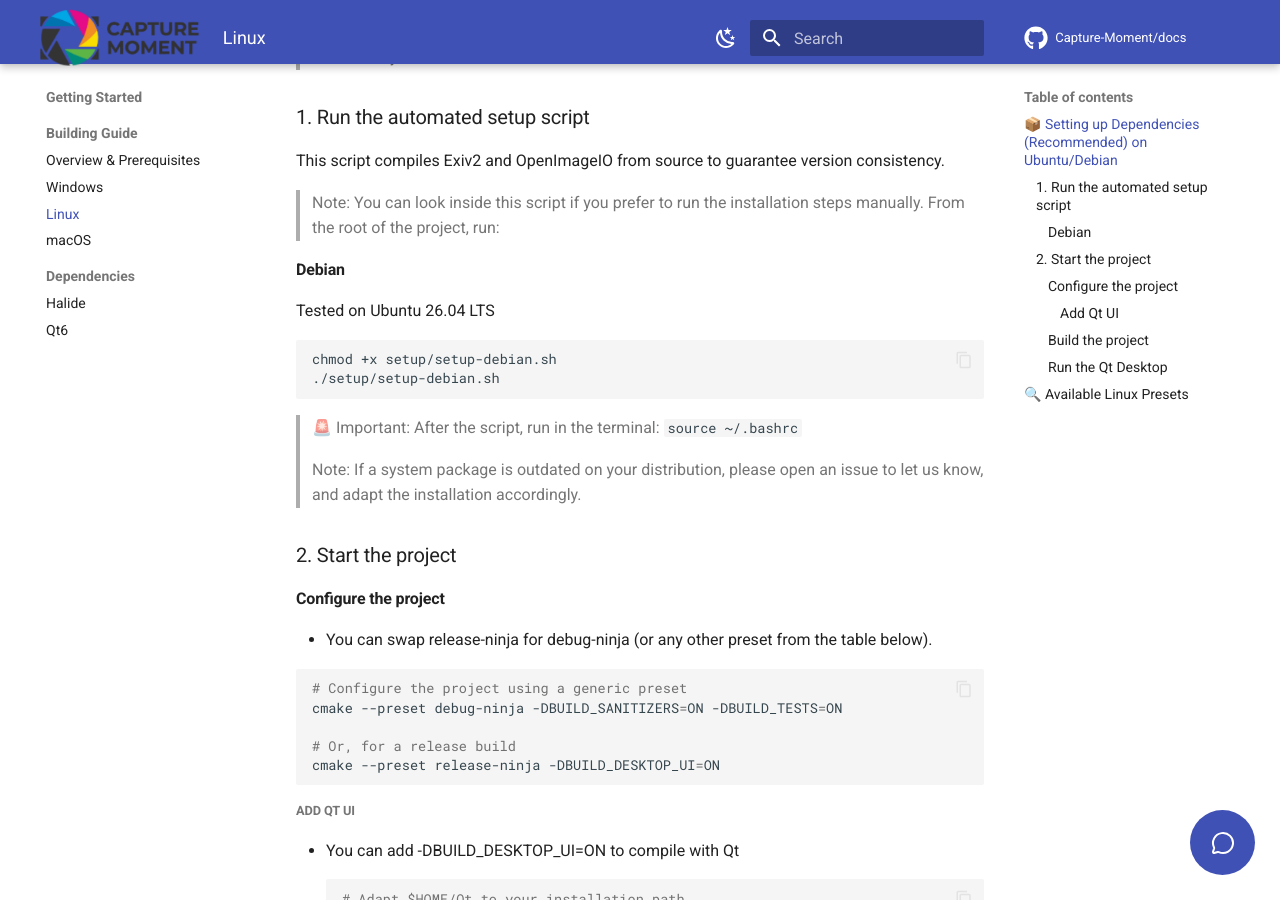
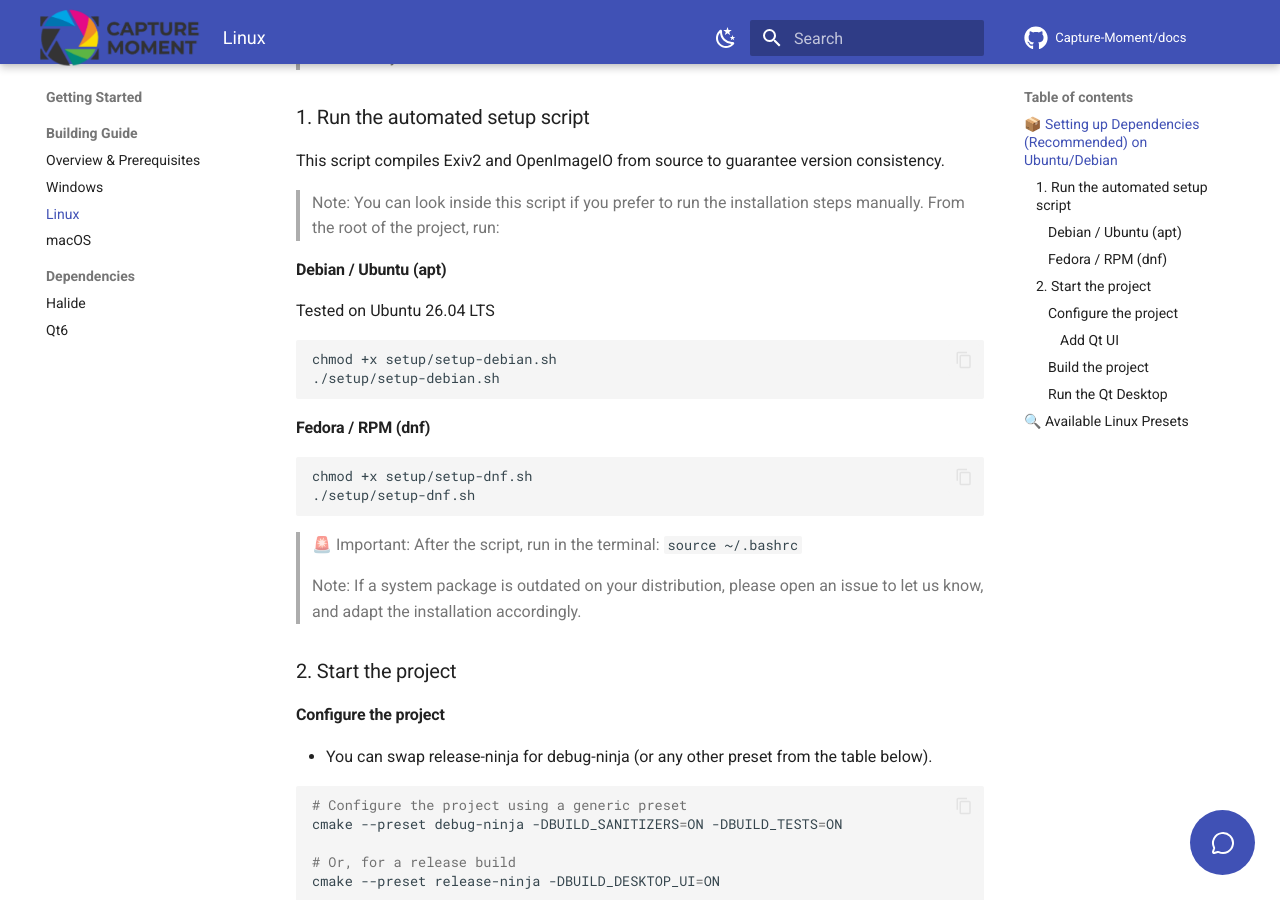
Before and after one commit to Capture-Moment/docs, an MkDocs documentation site: the page built from docs/building/BUILDING_LINUX.md, in a window 1280 px wide and 900 px high, scrolled down 402 px. Built offline with MkDocs 1.6.1 and Material for MkDocs 9.7.7, drawn with Linux system fonts in a browser that asks for light colours; comment, search, counter and statistics services are not loaded.

Commit message:
bulding linux: add fedora/rpm setup-dnf.sh

````diff
--- a/docs/building/BUILDING_LINUX.md
+++ b/docs/building/BUILDING_LINUX.md
@@ -11,12 +11,17 @@ This script compiles Exiv2 and OpenImageIO from source to guarantee version cons
 >Note: You can look inside this script if you prefer to run the installation steps manually.
 From the root of the project, run:
 
-#### Debian
+#### Debian / Ubuntu (apt)
 Tested on Ubuntu 26.04 LTS
 
 ```bash
 chmod +x setup/setup-debian.sh
 ./setup/setup-debian.sh
+```
+#### Fedora / RPM (dnf)
+```bash
+chmod +x setup/setup-dnf.sh
+./setup/setup-dnf.sh
 ```
 
 >🚨 Important: After the script, run in the terminal: `source ~/.bashrc`
````
